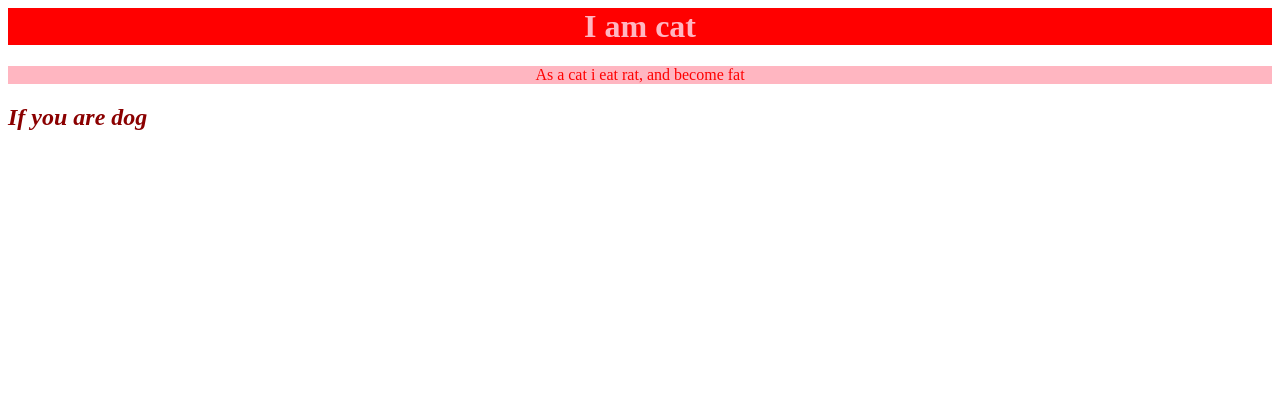
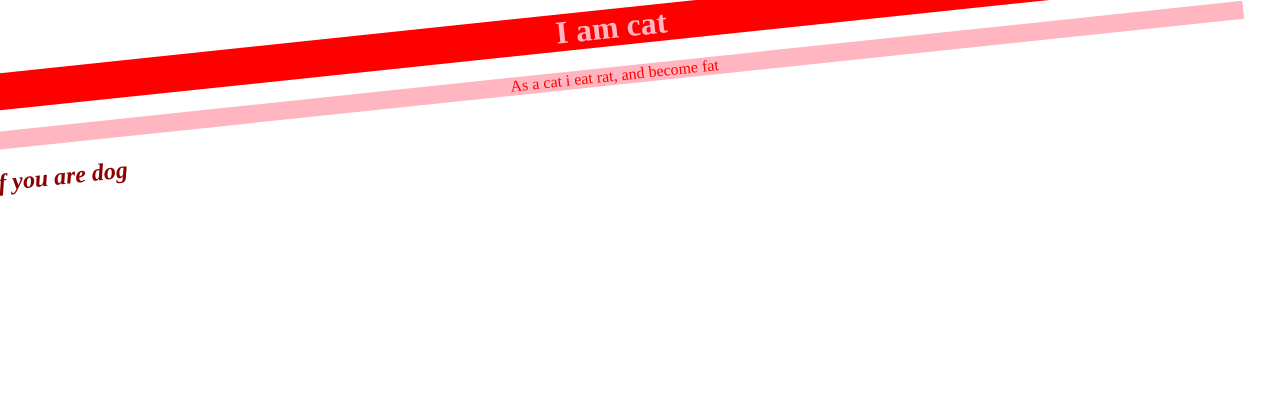
Before and after one commit to aakku106/BSc.CSIT_5th_sem, a PHP site: page /abc.html in a window 1280 px wide. Shown: the top 420 px of the page. Before the commit the page ends 130 px from the top, so only its background shows below. Run offline with PHP 8.4, Linux system fonts and the light colour scheme.

Commit message:
uni selector

```diff
--- a/WT/practises/abc.css
+++ b/WT/practises/abc.css
@@ -2,3 +2,8 @@ h2 {
   font-style: italic;
   color: darkred;
 }
+
+* {
+  transition: all .3s easy;
+  transform: rotate(-2deg);
+}
```
